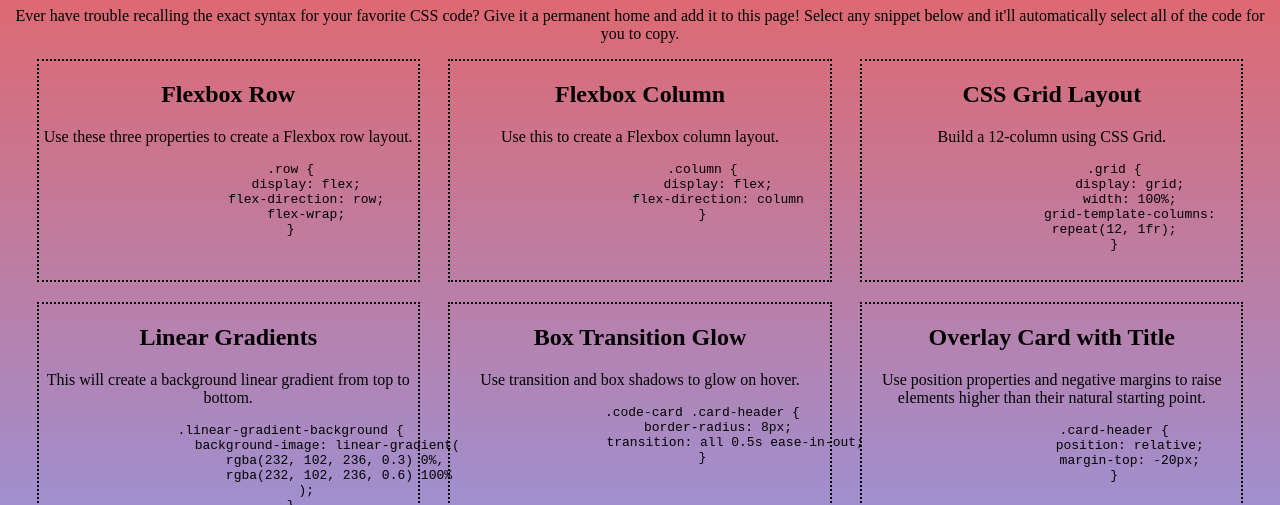
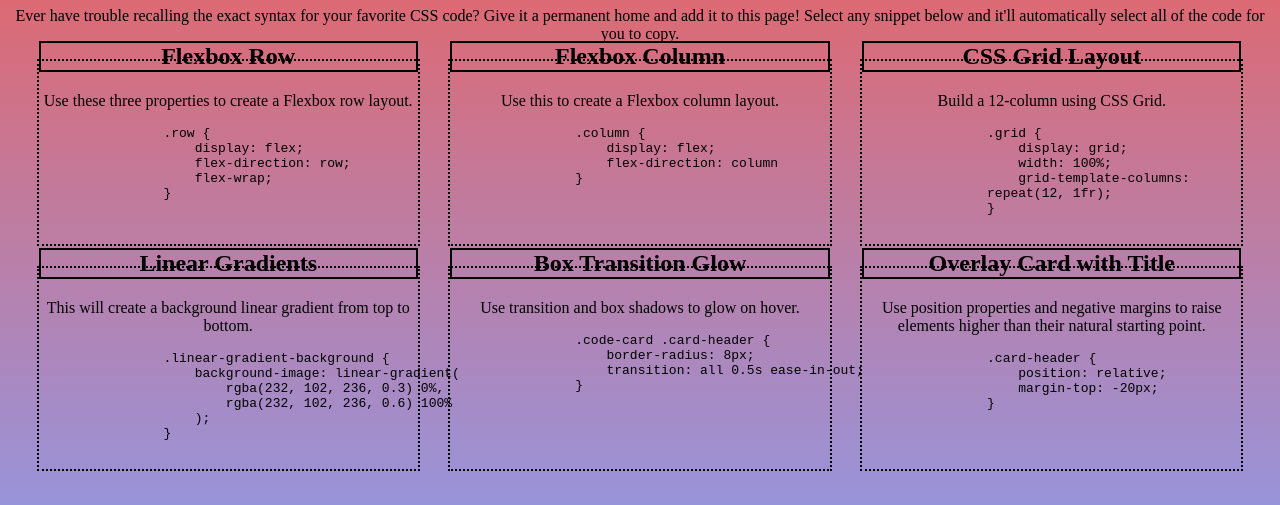
Before and after one commit to TroyMena/css-cheat-sheet, a plain HTML site: page index.html in a window 1280 px wide. Shown: the part 73-578 px from the top of the page. Drawn offline with Linux system fonts and the light colour scheme.

Commit message:
added a border to the header

```diff
--- a/assets/css/style.css
+++ b/assets/css/style.css
@@ -34,6 +34,9 @@ body {
 
 .boxes h2 {
     text-align: center;
+    border: solid  black 2px;
+    position: relative;
+    margin-top: -20px;
 
 }
 
@@ -41,9 +44,8 @@ body {
     text-align: center;
 }
 
-.boxes .box pre {
-    align-items:center;
-    justify-content: center;
+.box pre {
+    text-align: left;
 }
 
 
```
